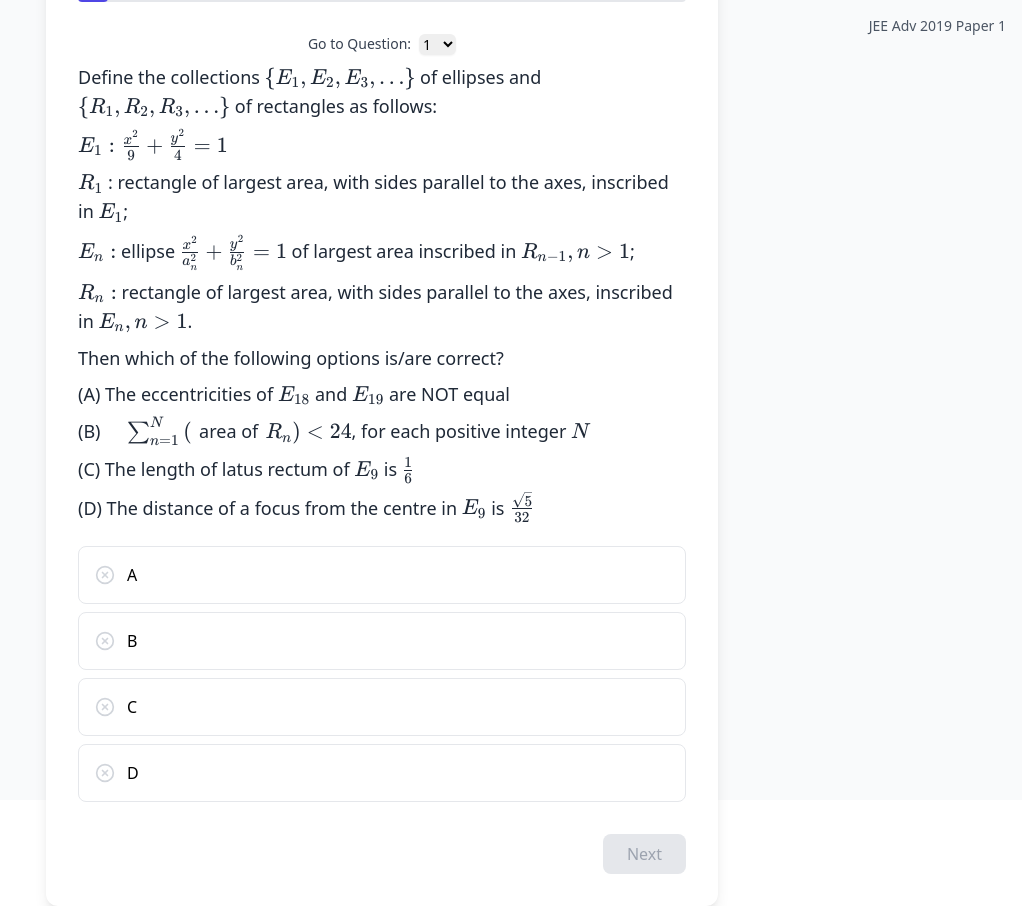
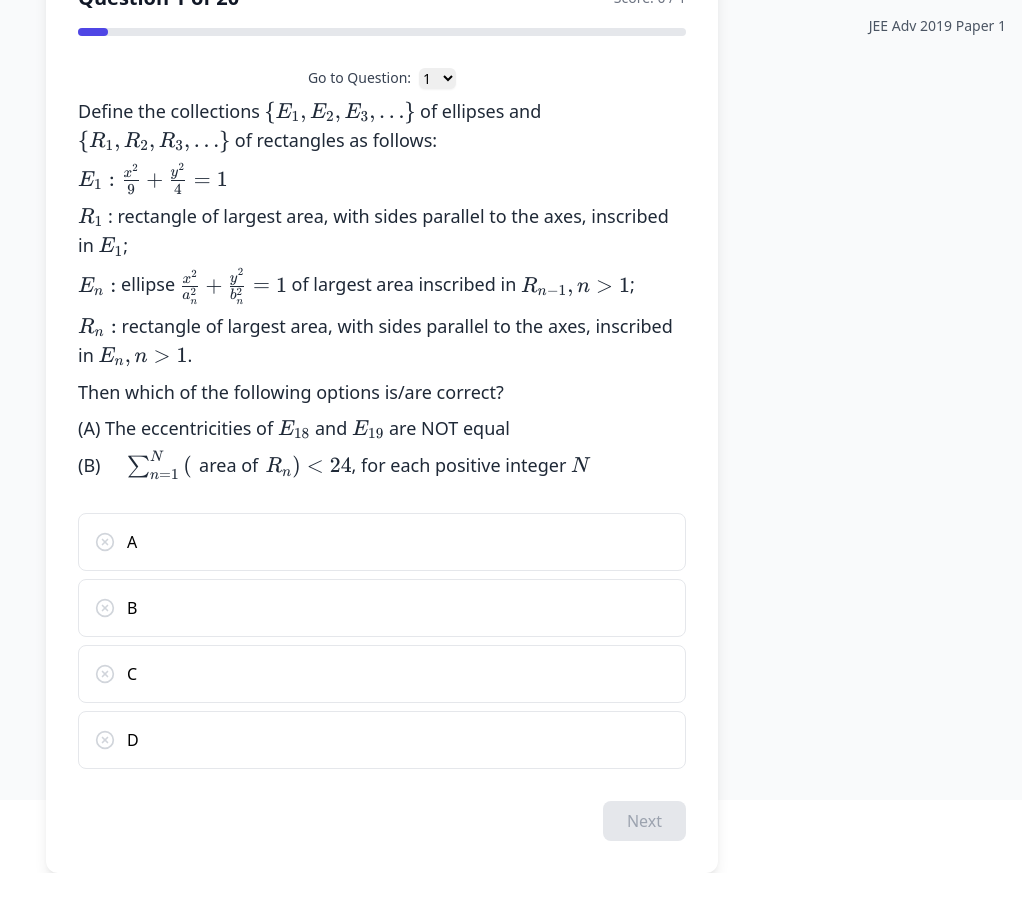
Before and after one commit to nsdevaraj/jeeQuestionBank, a React (Vite) app: page / in a window 1280 px wide. Both pictures are taken after a click on the button "Mathematics". Shown: the whole page, without its empty margins (258-1280 px from the left). After the commit the page ends 873 px from the top, so only its background shows below. Built offline with nearby package versions, Linux system fonts and the light colour scheme.

Commit message:
height fix

```diff
--- a/src/App.tsx
+++ b/src/App.tsx
@@ -401,7 +401,9 @@ function App() {
           <div className="mb-8">
             <div className="text-lg text-gray-800 mb-6">
               <div className="relative group">
+              <div className="max-h-[400px] overflow-y-auto">
               {renderMath(currentQ.question)}
+              </div>
               <button
                 onClick={() => {
                   navigator.clipboard.writeText(currentQ.question);
```
